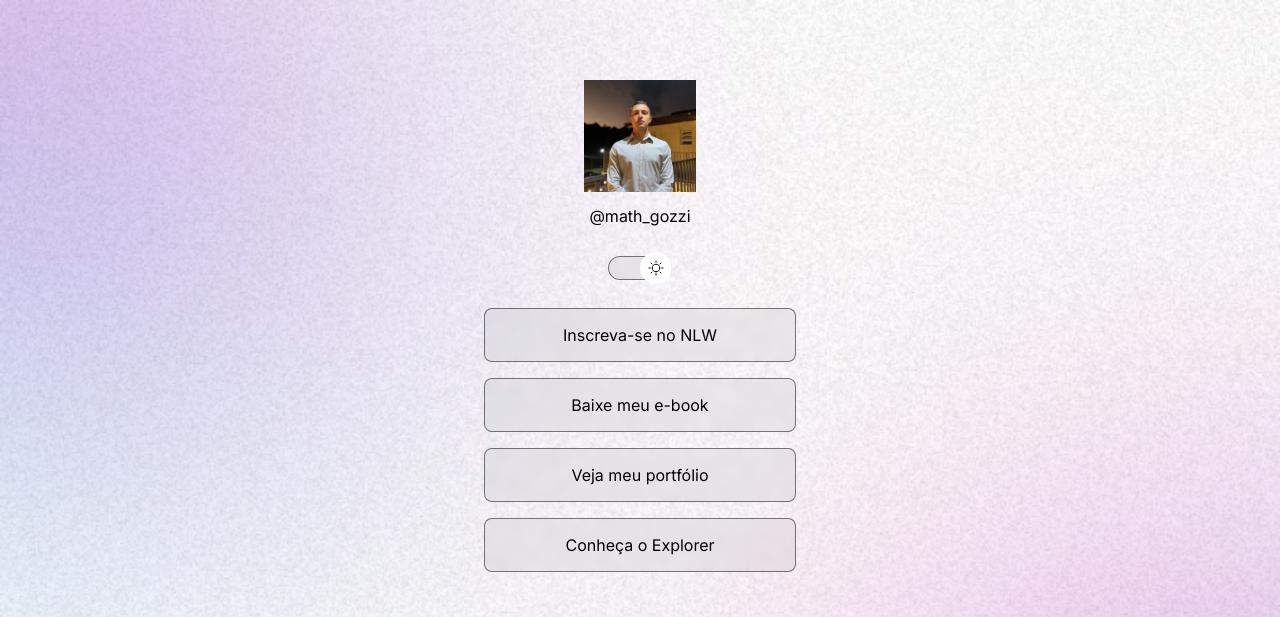
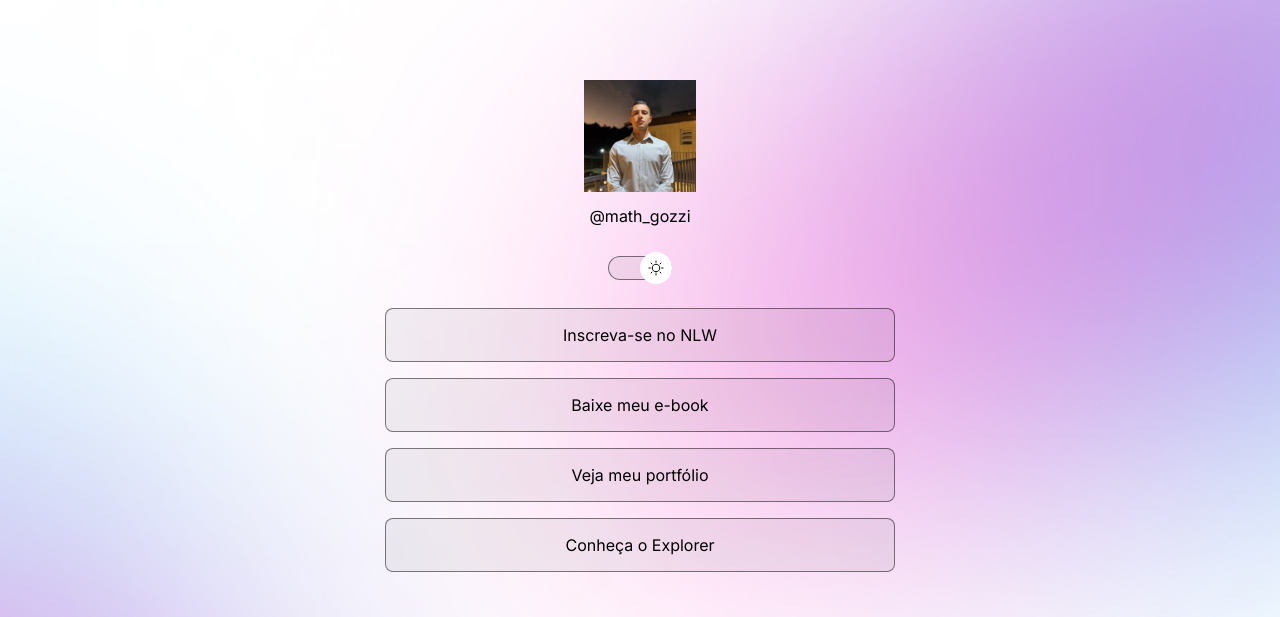
Before and after one commit to matheusgozzi/projeto_rocket, a plain HTML site: page index.html in a window 1280 px wide. Shown: the top 617 px of the page. Drawn offline with nearby package versions, Linux system fonts and the light colour scheme.

Commit message:
mudanças no tamanho dos botões e ajustes no background

```diff
--- a/style.css
+++ b/style.css
@@ -25,6 +25,7 @@
 }
 body {
   background: var(--bg-url) no-repeat top center/cover;
+  height: 100vh;
 }
 
 body * {
@@ -33,7 +34,8 @@ body * {
 }
 
 #container {
-  width: 360px;
+  width: 100%;
+  max-width: 558px;
   margin: 56px auto 0px;
   padding: 0 24px;
 }
@@ -151,3 +153,14 @@ footer {
   text-align: center;
   font-size: 14px;
 }
+
+/* media queries */
+@media (min-width: 700px) {
+  :root {
+    --bg-url: url(./assets/bg-desktop.jpg);
+  }
+
+  .light {
+    --bg-url: url(./assets/bg-desktop-light.jpg);
+  }
+}
```
